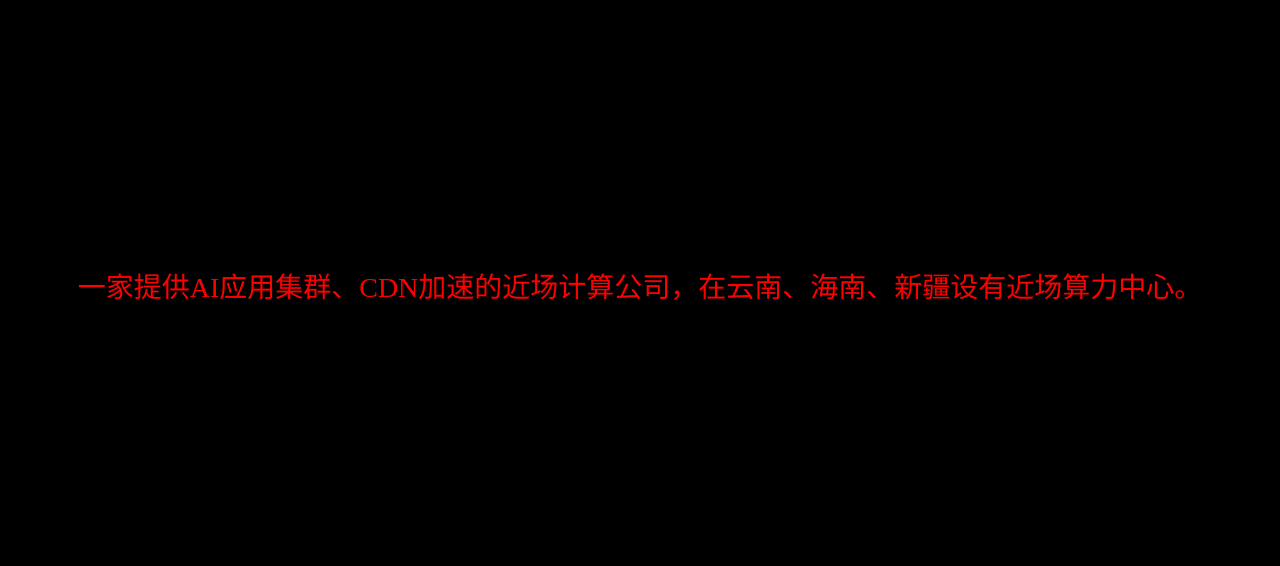
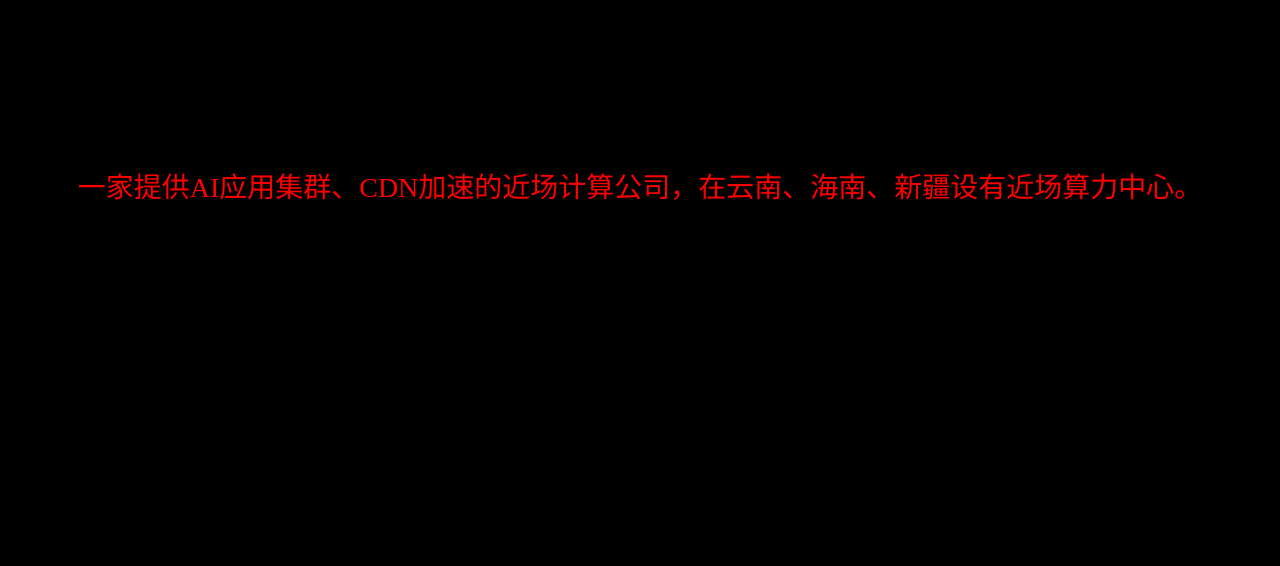
Before and after one commit to cjw3301/KXN, a plain HTML site: page index.html in a window 1280 px wide. Shown: the part 135-701 px from the top of the page. Drawn offline with Linux system fonts and the light colour scheme.

Commit message:
Update index.html

```diff
--- a/index.html
+++ b/index.html
@@ -99,7 +99,7 @@
 			<h1 style="font-size:30px;margin-top:20px;">KXN | 科迅网络</h1>
 		</div>
 		<div id="home" class="container">
-			<p style="color:red;font-size:28px;margin-top:300px;">一家提供AI应用集群、CDN加速的近场计算公司，在云南、海南、新疆设有近场算力中心。</p>
+			<p style="color:red;font-size:28px;margin-top:200px;">一家提供AI应用集群、CDN加速的近场计算公司，在云南、海南、新疆设有近场算力中心。</p>
 		</div>
 		<div id="biz" class="container">
 			<p style="color:red;font-size:42px;line-height:200px;">提供AI应用集群</p>
```
